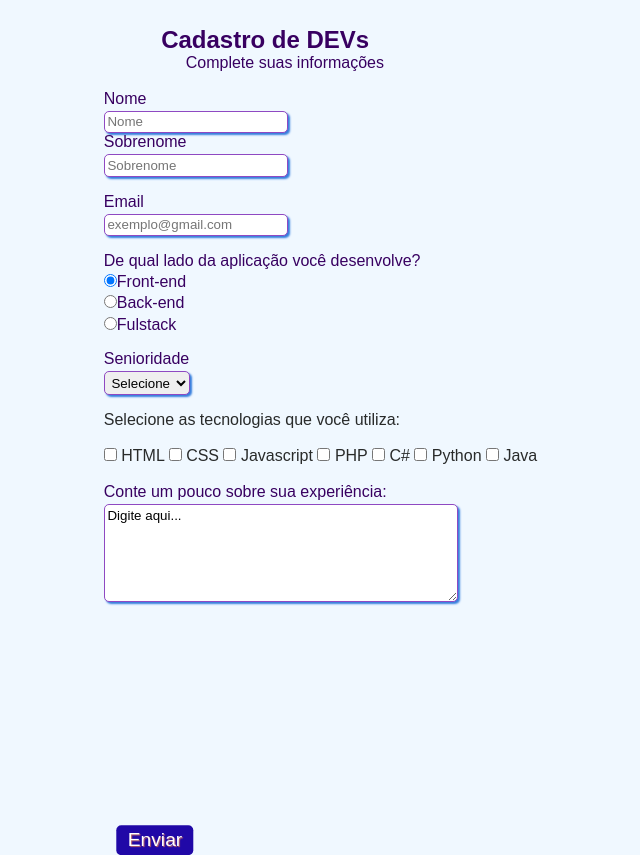
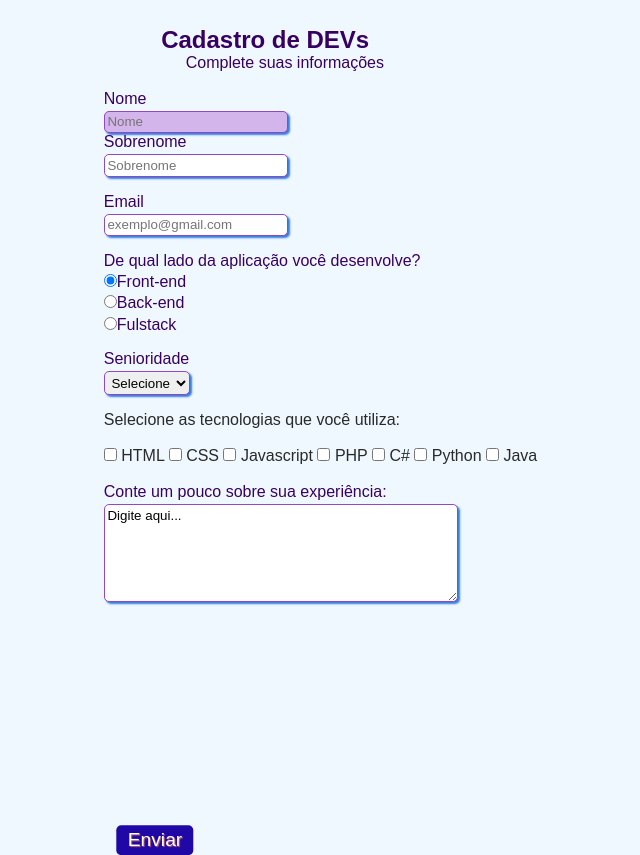
Before and after one commit to CarolinaOlivaCruz/formulario-simples, a plain HTML site: page cadastro-dev/index.html in a window 1280 px wide. In both pictures the pointer is over the input "Nome". Shown: the whole page, without its empty margins (357-997 px from the left). Drawn offline with Linux system fonts and the light colour scheme.

Commit message:
add hover

```diff
--- a/cadastro-dev/style.css
+++ b/cadastro-dev/style.css
@@ -31,9 +31,13 @@ input, select, textarea, button {
     border-radius: 5px;
 }
 
+input:hover, select:hover, textarea:hover{
+background-color: #d4b5eb;
+}
 .containerCaixa {
     margin-bottom: 1em;
 }
+
 
 .containerCaixa label {
     margin-bottom: 0.2em;
@@ -51,7 +55,6 @@ fieldset .container .containerCaixa {
     border: 1px solid #8f49c2;
     box-shadow: 2px 2px 2px #347ddd;
     display: block;
-
 }
 
 .button {
```
